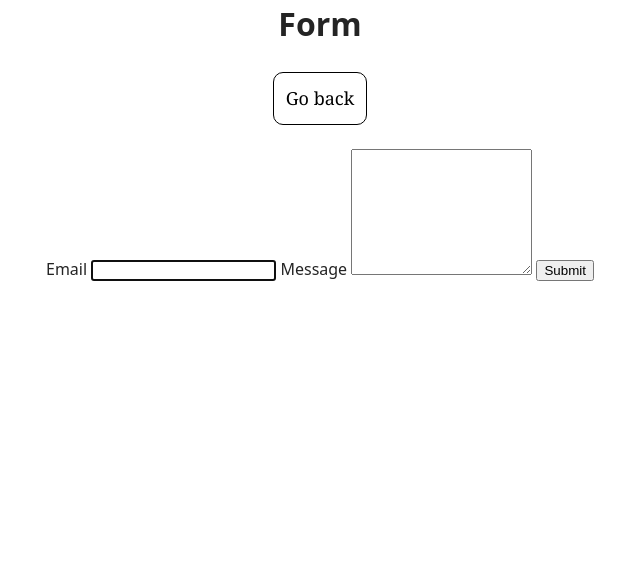
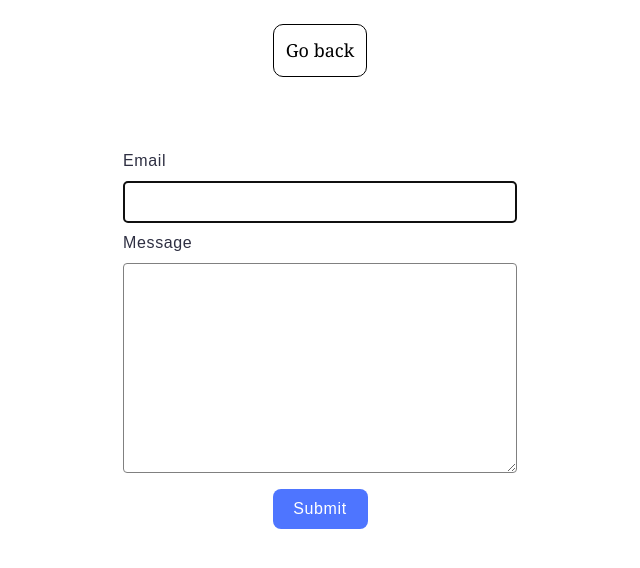
Before and after one commit to karinahurzan/goit-js-hw, a website built with Vite: page src/2-form.html in a window 1280 px wide. Shown: the whole page, without its empty margins (320-960 px from the left). Built offline with nearby package versions, Linux system fonts and the light colour scheme.

Commit message:
change rep name

```diff
--- a/package.json
+++ b/package.json
@@ -5,7 +5,7 @@
   "type": "module",
   "scripts": {
     "dev": "vite",
-    "build": "vite build --base=/vanilla-app-template/",
+    "build": "vite build --base=/goit-js-hw/",
     "preview": "vite preview"
   },
   "devDependencies": {
--- a/src/2-form.html
+++ b/src/2-form.html
@@ -11,15 +11,14 @@
   <body>
     <main>
       <div class="container">
-        <h1 class="main-title">Form</h1>
         <a class="back-link" href="./index.html">Go back</a>
       </div>
       <form class="form" autocomplete="off">
-        <label>
+        <label class="form-label">
           Email
           <input class="form-input" type="email" name="email" autofocus />
         </label>
-        <label>
+        <label class="form-label">
           Message
           <textarea class="form-textarea" name="message" rows="8"></textarea>
         </label>
--- a/src/css/base.css
+++ b/src/css/base.css
@@ -57,3 +57,81 @@ main:has(.back-link) {
 .gallery-image:hover {
   transform: scale(1.05);
 }
+
+.form {
+  max-width: 408px;
+  padding: 24px;
+  display: flex;
+  flex-direction: column;
+  justify-content: center;
+  align-items: center;
+  margin: 24px auto;
+}
+
+.form-label {
+  display: flex;
+  flex-direction: column;
+  gap: 8px;
+  text-align: start;
+  font-weight: 400;
+  font-family: 'Montserrat', sans-serif;
+  font-size: 16px;
+  line-height: 150%;
+  letter-spacing: 0.04em;
+  color: #2e2f42;
+}
+
+.form-input {
+  min-width: 360px;
+  font-family: 'Montserrat', sans-serif;
+  font-size: 16px;
+  line-height: 150%;
+  letter-spacing: 0.04em;
+  color: #2e2f42;
+  padding: 8px 16px;
+  border: 1px solid #808080;
+  border-radius: 4px;
+  margin-bottom: 8px;
+  transition: border 0.3s ease-in-out;
+}
+
+.form-input:hover {
+  border: 1px solid #000000;
+}
+
+.form-textarea {
+  min-width: 360px;
+  font-family: 'Montserrat', sans-serif;
+  font-size: 16px;
+  line-height: 150%;
+  letter-spacing: 0.04em;
+  color: #2e2f42;
+  padding: 8px 16px;
+  border: 1px solid #808080;
+  border-radius: 4px;
+  margin-bottom: 16px;
+  transition: border 0.3s ease-in-out;
+}
+
+.form-textarea:hover {
+  border: 1px solid #000000;
+}
+
+.form-button {
+  border-radius: 8px;
+  padding: 8px 16px;
+  width: 95px;
+  background-color: #4e75ff;
+  font-family: 'Montserrat', sans-serif;
+  font-weight: 500;
+  font-size: 16px;
+  line-height: 150%;
+  letter-spacing: 0.04em;
+  color: #fff;
+  border: none;
+  transition: background-color 0.3s ease-in-out;
+}
+
+.form-button:hover {
+  background-color: #6c8cff;
+}
```
